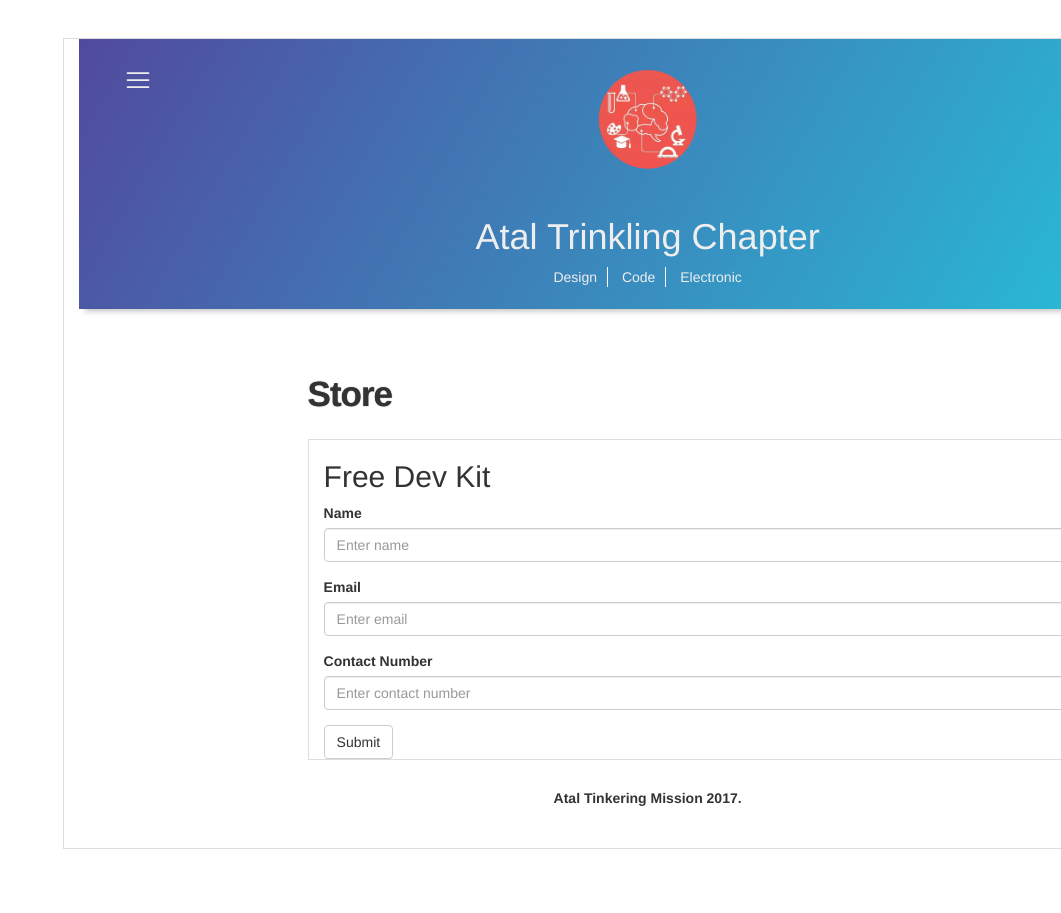
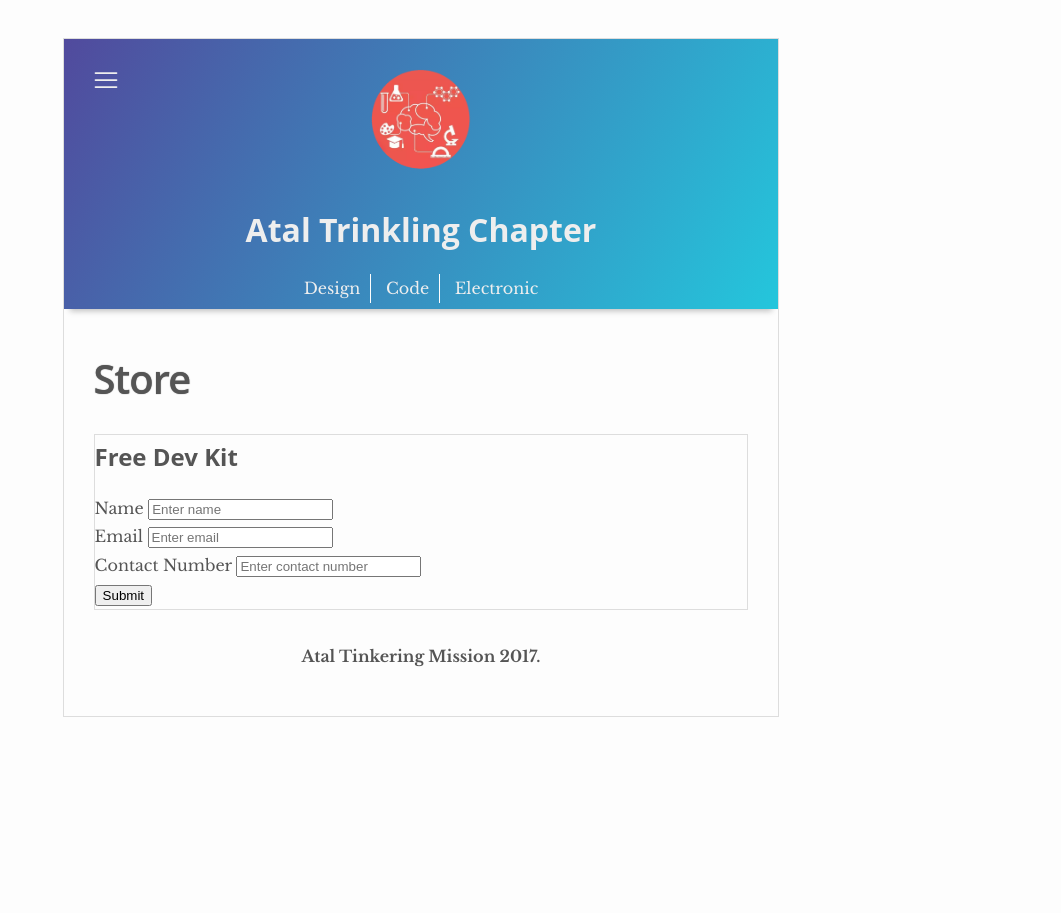
Before and after one commit to yugn27/atel, a Jekyll site: the page built from _pages/store.md, in a window 1280 px wide. Shown: the whole page, without its empty margins (219-1280 px from the left). Built offline with Jekyll 4.4.1, drawn with Linux system fonts in a browser that asks for light colours; nearby versions of some CDN libraries.

Commit message:
Update store.md

```diff
--- a/_pages/store.md
+++ b/_pages/store.md
@@ -9,10 +9,10 @@ show-in-menu: yes
 
 
 
-  <meta name="viewport" content="width=device-width, initial-scale=1">
-  <link rel="stylesheet" href="https://maxcdn.bootstrapcdn.com/bootstrap/3.3.7/css/bootstrap.min.css">
+
+
   <script src="https://ajax.googleapis.com/ajax/libs/jquery/3.2.1/jquery.min.js"></script>
-  <script src="https://maxcdn.bootstrapcdn.com/bootstrap/3.3.7/js/bootstrap.min.js"></script>
+
 
 
 <div class="container">
```
